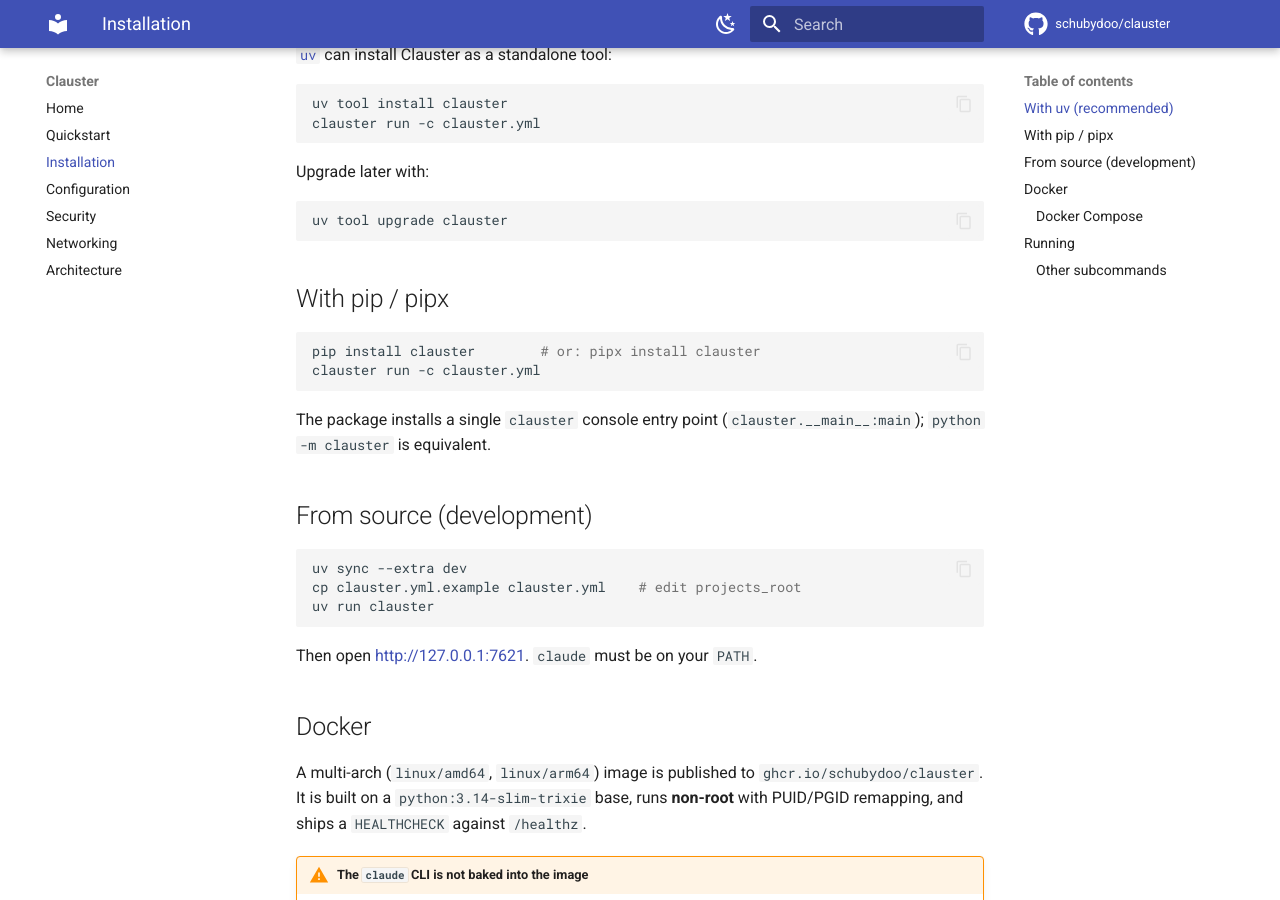
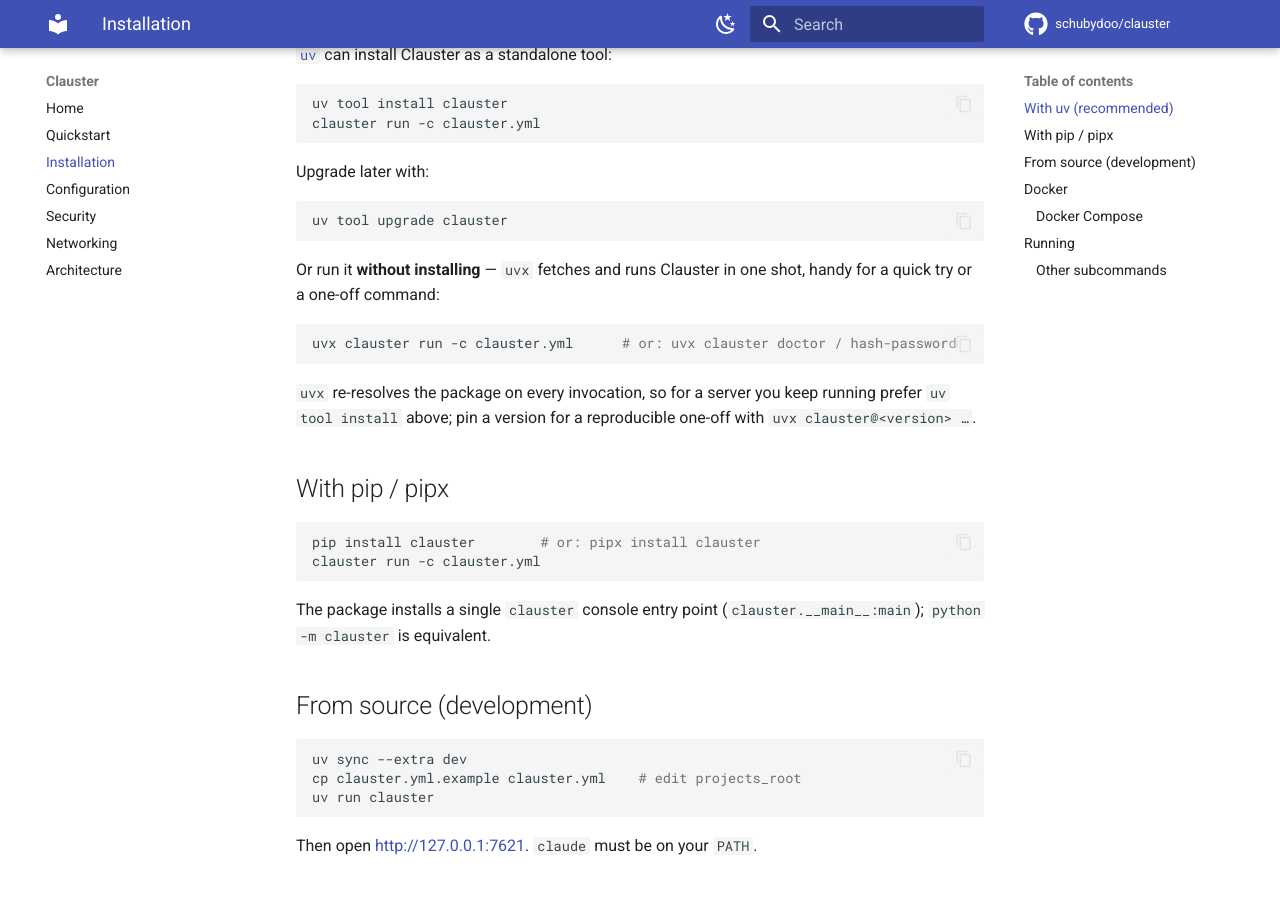
Before and after one commit to schubydoo/clauster, an MkDocs documentation site: the page built from docs/installation.md, in a window 1280 px wide and 900 px high, scrolled down 305 px. Built offline with MkDocs 1.6.1 and Material for MkDocs 9.7.7, drawn with Linux system fonts in a browser that asks for light colours; comment, search, counter and statistics services are not loaded.

Commit message:
docs: add the uvx run-without-installing one-liner to installation
Document `uvx clauster run -c clauster.yml` as a zero-install way to try Clauster
or run a one-off command, alongside the existing `uv tool install`. Honestly
scoped: uvx re-resolves per invocation, so `uv tool install` stays the
recommendation for a long-running server, with `uvx clauster@<version>` noted for
reproducible one-offs.

Co-Authored-By: Claude Opus 4.8 <noreply@anthropic.com>

````diff
--- a/docs/installation.md
+++ b/docs/installation.md
@@ -19,6 +19,17 @@ Upgrade later with:
 ```sh
 uv tool upgrade clauster
 ```
+
+Or run it **without installing** — `uvx` fetches and runs Clauster in one shot,
+handy for a quick try or a one-off command:
+
+```sh
+uvx clauster run -c clauster.yml      # or: uvx clauster doctor / hash-password
+```
+
+`uvx` re-resolves the package on every invocation, so for a server you keep
+running prefer `uv tool install` above; pin a version for a reproducible one-off
+with `uvx clauster@<version> …`.
 
 ## With pip / pipx
 
````
